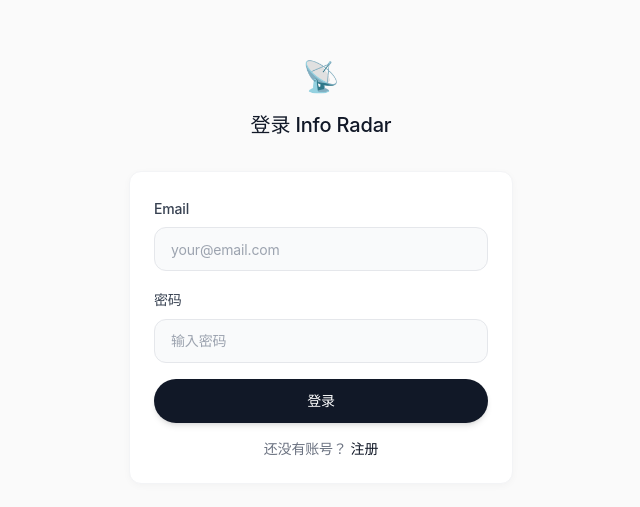
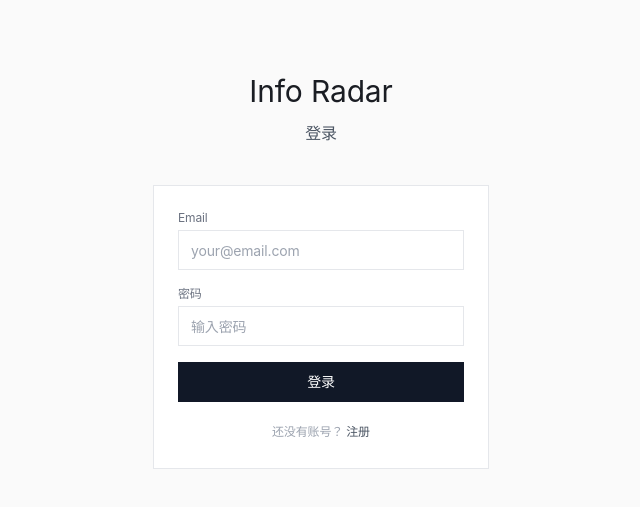
Before and after one commit to Constantine1916/info-radar, a Next.js app: page /auth/login in a window 1280 px wide. Shown: the part 129-636 px from the top of the page, without its empty margins (319-959 px from the left). Built offline with nearby package versions, Linux system fonts and the light colour scheme; no server answers.

Commit message:
design: 简化设计，去掉AI味
- dashboard.tsx: 移除动画、复杂阴影，使用网格线分割
- login.tsx: 简化布局，移除装饰
- button.tsx: 移除圆角、阴影、动画效果
- input.tsx: 简化边框和背景样式

```diff
--- a/components/ui/button.tsx
+++ b/components/ui/button.tsx
@@ -3,24 +3,24 @@ import { cva, type VariantProps } from "class-variance-authority"
 import { cn } from "../../lib/utils"
 
 const buttonVariants = cva(
-  "inline-flex items-center justify-center rounded-full text-sm font-medium transition-all duration-300 ease-out focus-visible:outline-none focus-visible:ring-2 focus-visible:ring-ring/20 focus-visible:ring-offset-2 disabled:pointer-events-none disabled:opacity-50",
+  "inline-flex items-center justify-center text-sm font-medium transition-colors focus-visible:outline-none disabled:pointer-events-none disabled:opacity-50",
   {
     variants: {
       variant: {
-        default: "bg-gray-900 text-white hover:bg-gray-800 shadow-md hover:shadow-lg hover:-translate-y-0.5 active:translate-y-0",
+        default: "bg-gray-900 text-white hover:bg-gray-800",
         outline:
-          "border border-gray-200 bg-white text-gray-700 hover:bg-gray-50 hover:border-gray-300 hover:shadow-md active:scale-[0.98]",
+          "border border-gray-200 bg-white text-gray-700 hover:bg-gray-50",
         secondary:
-          "bg-gray-100 text-gray-700 hover:bg-gray-200 hover:shadow-sm active:scale-[0.98]",
-        ghost: "text-gray-600 hover:bg-gray-100 hover:text-gray-900 active:scale-[0.98]",
+          "bg-gray-100 text-gray-700 hover:bg-gray-200",
+        ghost: "text-gray-600 hover:bg-gray-100",
         link: "text-gray-600 hover:text-gray-900 underline-offset-4 hover:underline",
-        premium: "bg-gradient-to-r from-gray-900 to-gray-700 text-white hover:from-gray-800 hover:to-gray-600 shadow-lg hover:shadow-xl hover:-translate-y-1",
+        premium: "bg-gray-900 text-white hover:bg-gray-800",
       },
       size: {
-        default: "h-11 px-6 py-2.5",
-        sm: "h-9 px-4 text-xs",
-        lg: "h-12 px-8 text-base",
-        icon: "h-11 w-11",
+        default: "h-10 px-4 py-2",
+        sm: "h-8 px-3 text-xs",
+        lg: "h-11 px-6",
+        icon: "h-10 w-10",
       },
     },
     defaultVariants: {
--- a/components/ui/input.tsx
+++ b/components/ui/input.tsx
@@ -10,10 +10,9 @@ const Input = React.forwardRef<HTMLInputElement, InputProps>(
       <input
         type={type}
         className={cn(
-          "flex h-11 w-full rounded-xl border border-gray-200 bg-gray-50 px-4 py-2.5 text-sm text-gray-900 placeholder:text-gray-400 transition-all duration-300",
-          "focus:outline-none focus:ring-2 focus:ring-gray-900/10 focus:border-gray-300 focus:bg-white focus:shadow-md",
-          "disabled:cursor-not-allowed disabled:opacity-50 disabled:bg-gray-100",
-          "hover:border-gray-300 hover:bg-gray-100/50",
+          "flex h-10 w-full border border-gray-200 px-3 text-sm text-gray-900 placeholder:text-gray-400",
+          "focus:outline-none focus:border-gray-400",
+          "disabled:cursor-not-allowed disabled:opacity-50 disabled:bg-gray-50",
           className
         )}
         ref={ref}
--- a/pages/auth/login.tsx
+++ b/pages/auth/login.tsx
@@ -15,7 +15,6 @@ export default function Login() {
   const [loading, setLoading] = useState(false);
   const [error, setError] = useState('');
 
-  // 如果已经登录，直接跳转到 Dashboard
   useEffect(() => {
     if (!authLoading && signedIn) {
       router.push('/dashboard');
@@ -28,7 +27,7 @@ export default function Login() {
     setError('');
 
     if (!supabase) {
-      setError('系统初始化中，请稍后再试');
+      setError('系统初始化中');
       setLoading(false);
       return;
     }
@@ -42,11 +41,9 @@ export default function Login() {
       setError(error.message);
       setLoading(false);
     } else {
-      // 登录成功，等待 auth 状态更新后自动跳转
-      console.log('Login successful, waiting for auth state...');
       setTimeout(() => {
         router.push('/dashboard');
-      }, 500);
+      }, 300);
     }
   };
 
@@ -54,39 +51,35 @@ export default function Login() {
     return (
       <div className="min-h-screen flex items-center justify-center bg-[#fafafa]">
         <div className="text-center">
-          <div className="text-4xl mb-4">📡</div>
-          <p className="text-gray-500">Loading...</p>
+          <div className="text-3xl mb-3">Info Radar</div>
+          <p className="text-gray-400 text-sm">Loading...</p>
         </div>
       </div>
     );
   }
 
   return (
-    <div className="min-h-screen flex items-center justify-center bg-[#fafafa] px-4">
+    <div className="min-h-screen flex items-center justify-center bg-[#fafafa]">
       <Head>
         <title>登录 - Info Radar</title>
       </Head>
 
-      <div className="w-full max-w-sm">
-        {/* Logo */}
-        <div className="text-center mb-8">
-          <Link href="/" className="inline-block">
-            <span className="text-3xl">📡</span>
+      <div className="w-full max-w-sm px-6">
+        <div className="mb-10">
+          <Link href="/" className="block text-center text-3xl mb-3">
+            Info Radar
           </Link>
-          <h1 className="mt-4 text-xl font-medium text-gray-900">登录 Info Radar</h1>
+          <h1 className="text-center text-base text-gray-600">登录</h1>
         </div>
 
-        {/* Login Form */}
-        <div className="bg-white border border-gray-100 rounded-xl p-6 shadow-soft">
+        <div className="bg-white border border-gray-200 p-6">
           <form onSubmit={handleLogin} className="space-y-4">
             {error && (
-              <div className="p-3 text-sm text-red-600 bg-red-50 rounded-lg">
-                {error}
-              </div>
+              <div className="text-xs text-red-600">{error}</div>
             )}
 
-            <div className="space-y-1.5">
-              <label className="text-sm font-medium text-gray-700">Email</label>
+            <div>
+              <label className="block text-xs text-gray-500 mb-1">Email</label>
               <Input
                 type="email"
                 placeholder="your@email.com"
@@ -96,8 +89,8 @@ export default function Login() {
               />
             </div>
 
-            <div className="space-y-1.5">
-              <label className="text-sm font-medium text-gray-700">密码</label>
+            <div>
+              <label className="block text-xs text-gray-500 mb-1">密码</label>
               <Input
                 type="password"
                 placeholder="输入密码"
@@ -112,12 +105,14 @@ export default function Login() {
             </Button>
           </form>
 
-          <p className="mt-4 text-sm text-center text-gray-500">
-            还没有账号？{' '}
-            <Link href="/auth/signup" className="text-gray-900 hover:underline">
-              注册
-            </Link>
-          </p>
+          <div className="mt-4 text-center">
+            <span className="text-xs text-gray-400">
+              还没有账号？{' '}
+              <Link href="/auth/signup" className="text-gray-600 hover:text-gray-900">
+                注册
+              </Link>
+            </span>
+          </div>
         </div>
       </div>
     </div>
--- a/pages/dashboard.tsx
+++ b/pages/dashboard.tsx
@@ -13,91 +13,52 @@ export default function Dashboard() {
   const [loading, setLoading] = useState(true);
   const [subscriptions, setSubscriptions] = useState<string[]>([]);
   const [telegramStatus, setTelegramStatus] = useState<{ verified: boolean; chatId?: string }>({ verified: false });
-  const [verificationCode, setVerificationCode] = useState('');
   const [pushing, setPushing] = useState(false);
-  const fetchStartedRef = useRef(false);
 
   useEffect(() => {
-    console.log('Dashboard useEffect:', { authLoading, signedIn, user: !!user });
-
-    // 未登录，跳转到登录页
     if (!authLoading && !signedIn) {
-      console.log('Not signed in, redirecting to login...');
       router.push('/auth/login');
       return;
     }
-
-    // 已登录且未开始获取数据
-    if (signedIn && !fetchStartedRef.current) {
-      console.log('Signed in, fetching data...');
-      fetchStartedRef.current = true;
+    if (signedIn) {
       fetchData();
     }
   }, [authLoading, signedIn, router]);
 
   const fetchData = async () => {
-    console.log('fetchData called, supabase:', !!supabase);
-
     if (!supabase) {
-      console.log('No supabase, setting loading to false');
       setLoading(false);
       return;
     }
 
-    const { data: { session }, error } = await supabase.auth.getSession();
-
-    if (error) {
-      console.error('getSession error:', error);
-      setLoading(false);
-      return;
-    }
-
+    const { data: { session } } = await supabase.auth.getSession();
     if (!session?.access_token) {
-      console.log('No access token, setting loading to false');
       setLoading(false);
       return;
     }
 
     const token = session.access_token;
-    console.log('Got token, fetching data...');
 
     try {
-      // Fetch subscriptions
-      console.log('Fetching subscriptions...');
       const subsRes = await fetch('/api/subscriptions', {
         headers: { Authorization: `Bearer ${token}` },
       });
+      const subsData = await subsRes.json();
+      setSubscriptions(subsData.subscriptions?.map((s: any) => s.domain) || []);
 
-      if (!subsRes.ok) {
-        console.error('subscriptions API error:', subsRes.status);
-      } else {
-        const subsData = await subsRes.json();
-        setSubscriptions(subsData.subscriptions?.map((s: any) => s.domain) || []);
-        console.log('Subscriptions loaded:', subsData.subscriptions?.length);
-      }
-
-      // Fetch Bot config status
-      console.log('Fetching Telegram config...');
       const tgRes = await fetch('/api/bot/config', {
         headers: { Authorization: `Bearer ${token}` },
       });
-
-      if (!tgRes.ok) {
-        console.error('bot config API error:', tgRes.status);
-      } else {
-        const tgData = await tgRes.json();
-        setTelegramStatus({ verified: tgData.verified, chatId: tgData.chatId });
-        console.log('Telegram config loaded:', tgData.verified);
-      }
+      const tgData = await tgRes.json();
+      setTelegramStatus({ verified: tgData.verified, chatId: tgData.chatId });
     } catch (error) {
       console.error('Failed to fetch data:', error);
     } finally {
-      console.log('fetchData complete, setting loading to false');
       setLoading(false);
     }
   };
 
-  const handleGenerateCode = async () => {
+  const handleGenerateCode = () => {
     router.push('/settings');
   };
 
@@ -117,18 +78,6 @@ export default function Dashboard() {
     });
 
     setSubscriptions(domains);
-    alert('订阅配置已保存！');
-  };
-
-  const handleUnbind = async () => {
-    router.push('/settings');
-  };
-
-  const toggleDomain = (domain: string) => {
-    const newSubs = subscriptions.includes(domain)
-      ? subscriptions.filter((d) => d !== domain)
-      : [...subscriptions, domain];
-    setSubscriptions(newSubs);
   };
 
   const handlePushNow = async () => {
@@ -147,7 +96,7 @@ export default function Dashboard() {
       const data = await res.json();
 
       if (res.ok) {
-        alert(`推送成功！已发送 ${data.itemsCount} 条信息`);
+        alert(`已发送 ${data.itemsCount} 条信息`);
       } else {
         alert(data.error || '推送失败');
       }
@@ -161,174 +110,133 @@ export default function Dashboard() {
   if (authLoading || loading) {
     return (
       <div className="min-h-screen flex items-center justify-center bg-[#fafafa]">
-        <div className="text-center page-enter">
-          <div className="text-4xl mb-4 animate-pulse">📡</div>
-          <p className="text-gray-500">Loading...</p>
+        <div className="text-center">
+          <div className="text-3xl mb-3">Info Radar</div>
+          <p className="text-gray-400 text-sm">Loading...</p>
         </div>
       </div>
     );
   }
 
   return (
-    <div className="min-h-screen bg-[#fafafa] page-enter">
+    <div className="min-h-screen bg-[#fafafa]">
       <Head>
         <title>Dashboard - Info Radar</title>
       </Head>
 
       {/* Header */}
-      <header className="border-b border-gray-100 bg-white/80 backdrop-blur-xl sticky top-0 z-50">
+      <header className="border-b border-gray-200 bg-white">
         <div className="container mx-auto px-4 py-4 flex justify-between items-center">
-          <Link href="/" className="text-xl font-semibold text-gray-900 hover:text-gray-700 transition-colors">
-            📡 Info Radar
+          <Link href="/" className="text-base font-medium text-gray-900">
+            Info Radar
           </Link>
-          <div className="flex items-center gap-6">
-            <Link href="/hot" className="text-sm text-gray-500 hover:text-gray-900 transition-colors flex items-center gap-1.5">
-              <span>🔥</span>
-              <span>热门</span>
+          <div className="flex items-center gap-6 text-sm">
+            <Link href="/hot" className="text-gray-500 hover:text-gray-900">
+              热门
             </Link>
-            <Link href="/history" className="text-sm text-gray-500 hover:text-gray-900 transition-colors flex items-center gap-1.5">
-              <span>📊</span>
-              <span>历史</span>
+            <Link href="/history" className="text-gray-500 hover:text-gray-900">
+              历史
             </Link>
-            <span className="text-sm text-gray-400">{user?.email}</span>
-            <Button variant="ghost" onClick={() => signOut()} className="hover:bg-gray-100">退出</Button>
+            <span className="text-gray-400">{user?.email}</span>
+            <button onClick={() => signOut()} className="text-gray-500 hover:text-gray-900">
+              退出
+            </button>
           </div>
         </div>
       </header>
 
-      <main className="container mx-auto px-4 py-10 max-w-4xl">
-        <div className="mb-10">
-          <h2 className="text-3xl font-semibold text-gray-900 mb-2">欢迎回来</h2>
-          <p className="text-gray-500">配置你的个性化信息订阅</p>
-        </div>
-
-        {/* Stats Cards */}
-        <div className="grid grid-cols-1 md:grid-cols-3 gap-6 mb-10">
-          {/* Telegram绑定 */}
-          <div className="bg-white border border-gray-100 rounded-2xl p-6 hover:shadow-xl transition-all duration-300 hover:-translate-y-1">
-            <div className="flex items-center gap-4 mb-5">
-              <div className="w-12 h-12 bg-blue-50 rounded-xl flex items-center justify-center text-2xl shadow-soft">
-                ✉️
-              </div>
-              <div>
-                <h3 className="font-semibold text-gray-900 text-base">Telegram</h3>
-                <p className="text-xs text-gray-500">
-                  {telegramStatus.verified ? '✓ 已绑定' : '未绑定'}
-                </p>
-              </div>
+      <main className="container mx-auto px-4 py-12 max-w-5xl">
+        {/* Section 1: Status Cards */}
+        <section className="grid grid-cols-3 gap-px bg-gray-200 mb-12">
+          {/* Telegram Card */}
+          <div className="bg-white p-6">
+            <div className="text-xs text-gray-400 uppercase tracking-wide mb-1">Telegram</div>
+            <div className="text-sm text-gray-600 mb-4">
+              {telegramStatus.verified ? '已绑定' : '未绑定'}
             </div>
-
             {telegramStatus.verified ? (
-              <div className="space-y-3">
-                <Button onClick={handlePushNow} disabled={pushing || subscriptions.length === 0} className="w-full shadow-md hover:shadow-lg hover:-translate-y-0.5 transition-all">
+              <div className="space-y-2">
+                <Button onClick={handlePushNow} disabled={pushing || subscriptions.length === 0} className="w-full">
                   {pushing ? '推送中...' : '立即推送'}
                 </Button>
-                <Button variant="outline" onClick={handleUnbind} className="w-full hover:bg-gray-50">
+                <button onClick={handleGenerateCode} className="w-full text-xs text-gray-400 hover:text-gray-600">
                   管理配置
-                </Button>
+                </button>
               </div>
             ) : (
-              <Button onClick={handleGenerateCode} className="w-full shadow-md hover:shadow-lg hover:-translate-y-0.5 transition-all">
-                绑定 Telegram
+              <Button onClick={handleGenerateCode}>
+                绑定
               </Button>
             )}
           </div>
 
-          {/* 订阅统计 */}
-          <div className="bg-white border border-gray-100 rounded-2xl p-6 hover:shadow-xl transition-all duration-300 hover:-translate-y-1">
-            <div className="flex items-center gap-4 mb-5">
-              <div className="w-12 h-12 bg-green-50 rounded-xl flex items-center justify-center text-2xl shadow-soft">
-                📊
-              </div>
-              <div>
-                <h3 className="font-semibold text-gray-900 text-base">已订阅</h3>
-                <p className="text-xs text-gray-500">
-                  {subscriptions.length} / 9 个领域
-                </p>
-              </div>
+          {/* Subscriptions Card */}
+          <div className="bg-white p-6">
+            <div className="text-xs text-gray-400 uppercase tracking-wide mb-1">已订阅</div>
+            <div className="text-4xl font-light text-gray-900 mb-1">
+              {subscriptions.length}
             </div>
-            <div className="text-4xl font-light text-gray-900">
-              {subscriptions.length}
+            <div className="text-xs text-gray-400">
+              / 9 个领域
             </div>
           </div>
 
-          {/* 推送统计 */}
-          <div className="bg-white border border-gray-100 rounded-2xl p-6 hover:shadow-xl transition-all duration-300 hover:-translate-y-1">
-            <div className="flex items-center gap-4 mb-5">
-              <div className="w-12 h-12 bg-purple-50 rounded-xl flex items-center justify-center text-2xl shadow-soft">
-                📬
-              </div>
-              <div>
-                <h3 className="font-semibold text-gray-900 text-base">下次推送</h3>
-                <p className="text-xs text-gray-500">
-                  明天 09:00
-                </p>
-              </div>
+          {/* Next Push Card */}
+          <div className="bg-white p-6">
+            <div className="text-xs text-gray-400 uppercase tracking-wide mb-1">下次推送</div>
+            <div className="text-sm text-gray-600 mb-1">
+              明天 09:00
             </div>
-            <div className="text-sm text-gray-600 font-medium">
-              {subscriptions.length > 0 ? '✓ 自动推送' : '请先订阅'}
+            <div className="text-xs text-gray-400">
+              {subscriptions.length > 0 ? '自动推送' : '请先订阅'}
             </div>
           </div>
-        </div>
+        </section>
 
-        {/* 订阅配置 */}
-        <div className="bg-white border border-gray-100 rounded-2xl p-8">
+        {/* Section 2: Subscription Config */}
+        <section>
           <div className="flex items-center justify-between mb-6">
-            <h3 className="font-semibold text-gray-900 text-lg">选择关注的领域</h3>
-            <span className="text-sm text-gray-500">
-              已选择 {subscriptions.length} / 9
+            <h2 className="text-lg font-medium text-gray-900">订阅领域</h2>
+            <span className="text-sm text-gray-400">
+              {subscriptions.length} / 9
             </span>
           </div>
 
-          {/* 领域网格 */}
-          <div className="grid grid-cols-1 sm:grid-cols-2 lg:grid-cols-3 gap-4">
+          <div className="grid grid-cols-3 gap-px bg-gray-200">
             {Object.entries(DOMAINS).map(([key, { name, emoji, description }]) => {
               const isSelected = subscriptions.includes(key);
               return (
                 <div
                   key={key}
-                  onClick={() => toggleDomain(key)}
-                  className={`relative p-5 rounded-xl border cursor-pointer transition-all duration-300 ${
-                    isSelected
-                      ? 'border-gray-900 bg-gray-50 shadow-md ring-1 ring-gray-900/10 hover:shadow-lg'
-                      : 'border-gray-200 hover:border-gray-300 hover:bg-gray-50/80 hover:shadow-md'
+                  onClick={() => {
+                    const newSubs = isSelected
+                      ? subscriptions.filter((d) => d !== key)
+                      : [...subscriptions, key];
+                    setSubscriptions(newSubs);
+                  }}
+                  className={`bg-white p-5 cursor-pointer transition-colors ${
+                    isSelected ? 'bg-gray-50' : 'hover:bg-gray-50'
                   }`}
                 >
-                  {/* 选中标记 */}
-                  {isSelected && (
-                    <div className="absolute top-3 right-3 w-6 h-6 bg-gray-900 rounded-full flex items-center justify-center shadow-md transition-transform duration-300 hover:scale-110">
-                      <svg className="w-3.5 h-3.5 text-white" fill="none" viewBox="0 0 24 24" stroke="currentColor">
-                        <path strokeLinecap="round" strokeLinejoin="round" strokeWidth={3} d="M5 13l4 4L19 7" />
-                      </svg>
+                  <div className="flex items-start justify-between">
+                    <div className="flex items-center gap-3">
+                      <span className="text-lg">{emoji}</span>
+                      <span className={`text-sm ${isSelected ? 'text-gray-900' : 'text-gray-600'}`}>
+                        {name}
+                      </span>
                     </div>
-                  )}
-
-                  {/* 图标 */}
-                  <div className="text-2.5xl mb-3">{emoji}</div>
-
-                  {/* 名称 */}
-                  <div className={`text-base font-semibold ${
-                    isSelected ? 'text-gray-900' : 'text-gray-700'
-                  }`}>
-                    {name}
-                  </div>
-
-                  {/* 描述 */}
-                  <div className="text-xs text-gray-500 mt-2 leading-relaxed line-clamp-2">
-                    {description}
+                    {isSelected && (
+                      <span className="text-gray-900">×</span>
+                    )}
                   </div>
                 </div>
               );
             })}
           </div>
 
-          {/* 操作按钮 */}
-          <div className="mt-8 flex gap-4">
-            <Button
-              onClick={() => handleSaveSubscriptions(subscriptions)}
-              className="flex-1 shadow-md hover:shadow-lg hover:-translate-y-0.5 transition-all"
-            >
-              保存配置
+          <div className="mt-6 flex gap-4">
+            <Button onClick={() => handleSaveSubscriptions(subscriptions)}>
+              保存
             </Button>
             <Button
               variant="outline"
@@ -340,12 +248,11 @@ export default function Dashboard() {
                   handleSaveSubscriptions(allDomains);
                 }
               }}
-              className="px-6 hover:bg-gray-50 transition-all"
             >
               {subscriptions.length === Object.keys(DOMAINS).length ? '取消全选' : '全选'}
             </Button>
           </div>
-        </div>
+        </section>
       </main>
     </div>
   );
```
